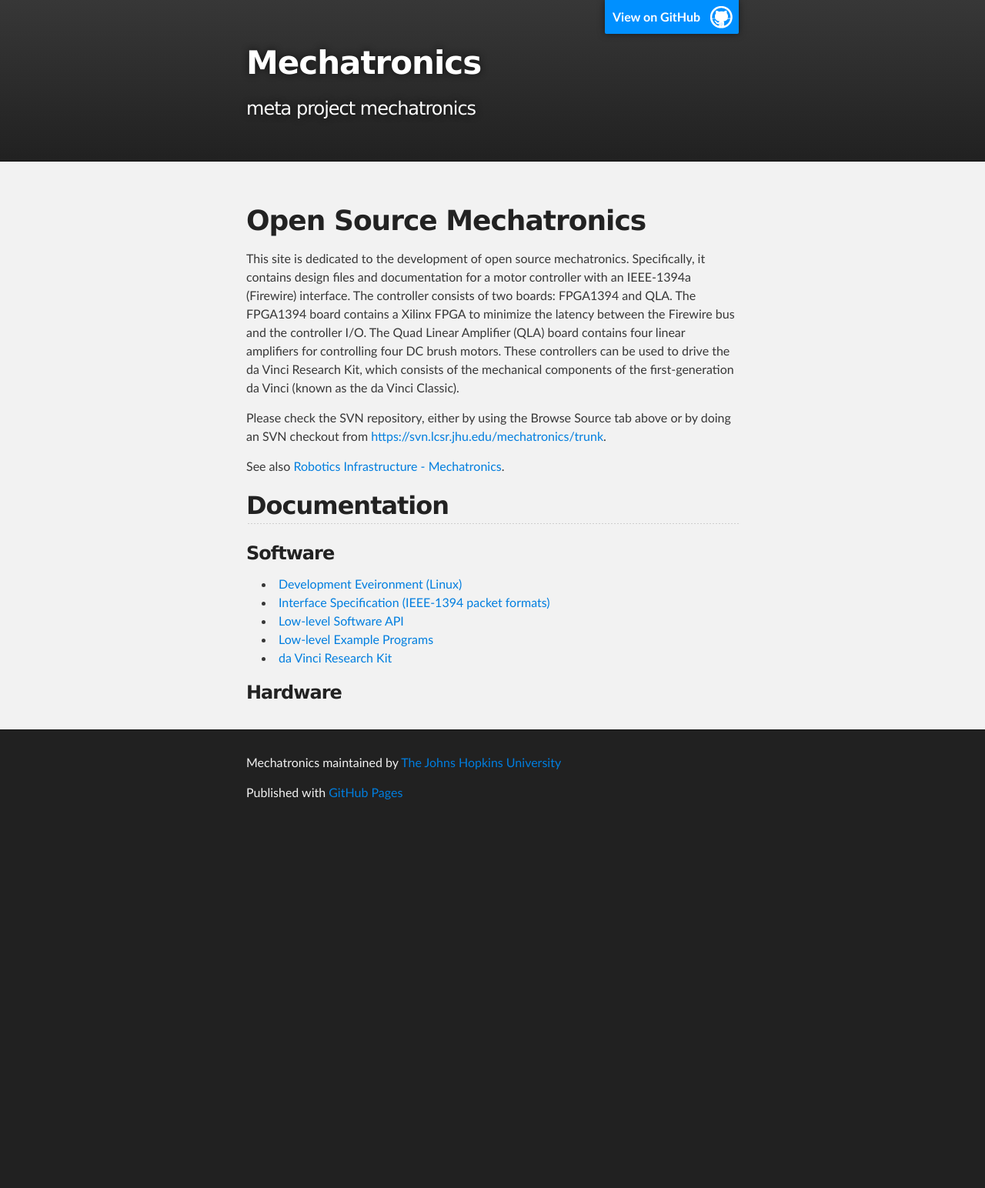
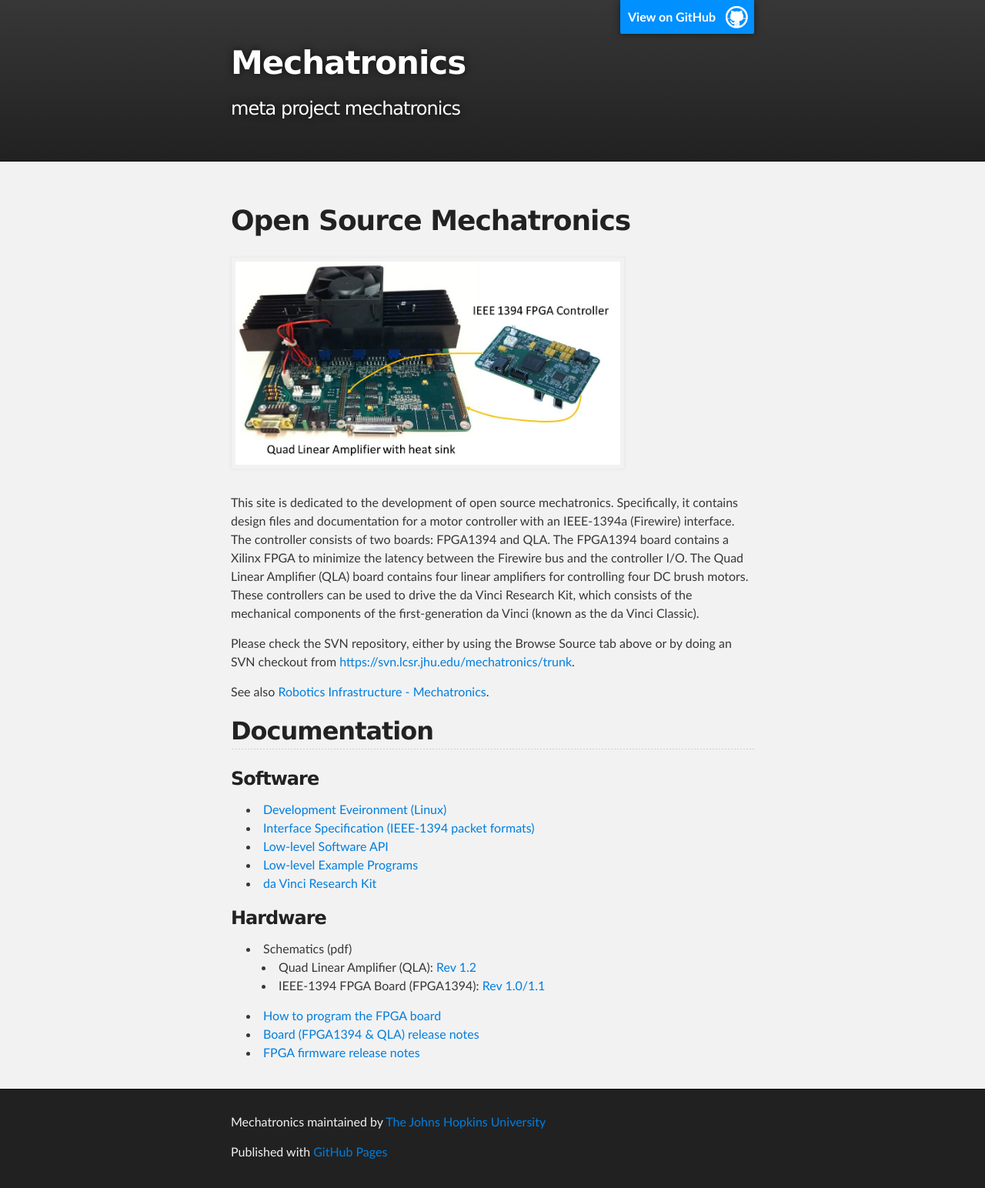
Before and after one commit to jhu-cisst/mechatronics, a Jekyll site: the page built from index.md, in a window 1280 px wide. Shown: the whole page at 77% size. Built offline with Jekyll 4.4.1, drawn with Linux system fonts in a browser that asks for light colours; Markdown is read by kramdown in place of the engine named in the settings; before the commit the page ends 1077 px from its top, so only the background shows below that.

Commit message:
added hardware section

```diff
--- a/_layouts/default.html
+++ b/_layouts/default.html
@@ -27,7 +27,7 @@
         <!--   <a class="tar_download_link" href="https://github.com/jhu-cisst/mechatronics/tarball/master">Download this project as a tar.gz file</a> -->
         <!-- </section> -->
       </header>
-    </div>
+    </div> <!-- header -->
 
 
     <!-- MAIN CONTENT -->
--- a/index.md
+++ b/index.md
@@ -4,6 +4,10 @@
 ---
 
 # Open Source Mechatronics
+
+<!-- pic here -->
+<img src="./images/FirewireController.jpg" alt="FirewireController" style="width: 500px;"/>
+
 This site is dedicated to the development of open source mechatronics. Specifically, it contains design files and documentation for a motor controller with an IEEE-1394a (Firewire) interface. The controller consists of two boards: FPGA1394 and QLA. The FPGA1394 board contains a Xilinx FPGA to minimize the latency between the Firewire bus and the controller I/O. The Quad Linear Amplifier (QLA) board contains four linear amplifiers for controlling four DC brush motors. These controllers can be used to drive the da Vinci Research Kit, which consists of the mechanical components of the first-generation da Vinci (known as the da Vinci Classic).
 
 Please check the SVN repository, either by using the Browse Source tab above or by doing an SVN checkout from  [https://svn.lcsr.jhu.edu/mechatronics/trunk](https://svn.lcsr.jhu.edu/mechatronics/trunk).
@@ -21,3 +25,9 @@
  * [da Vinci Research Kit](https://trac.lcsr.jhu.edu/cisst/wiki/sawIntuitiveResearchKitTutorial)
 
 ### Hardware
+ * Schematics (pdf)
+   * Quad Linear Amplifier (QLA): [Rev 1.2](https://github.com/jhu-cisst/mechatronics-boards/blob/QLA_Rev1.2/Rev1.2/QLA-Schematics.pdf)
+   * IEEE-1394 FPGA Board (FPGA1394): [Rev 1.0/1.1](https://github.com/jhu-cisst/mechatronics-boards/blob/FPGA1394_Rev1.0/Rev1.0/FPGA1394-Schematics.pdf)
+ * [How to program the FPGA board](https://trac.lcsr.jhu.edu/mechatronics/wiki/ProgramFPGA)
+ * [Board (FPGA1394 & QLA) release notes](https://github.com/jhu-cisst/mechatronics-boards/wiki/Release-note)
+ * [FPGA firmware release notes](https://github.com/jhu-cisst/mechatronics-firmware/wiki/FPGA-Release-Note)
--- a/stylesheets/stylesheet.css
+++ b/stylesheets/stylesheet.css
@@ -268,7 +268,7 @@
 
 .inner {
   position: relative;
-  max-width: 640px;
+  max-width: 680px;
   padding: 20px 10px;
   margin: 0 auto;
 }
```
